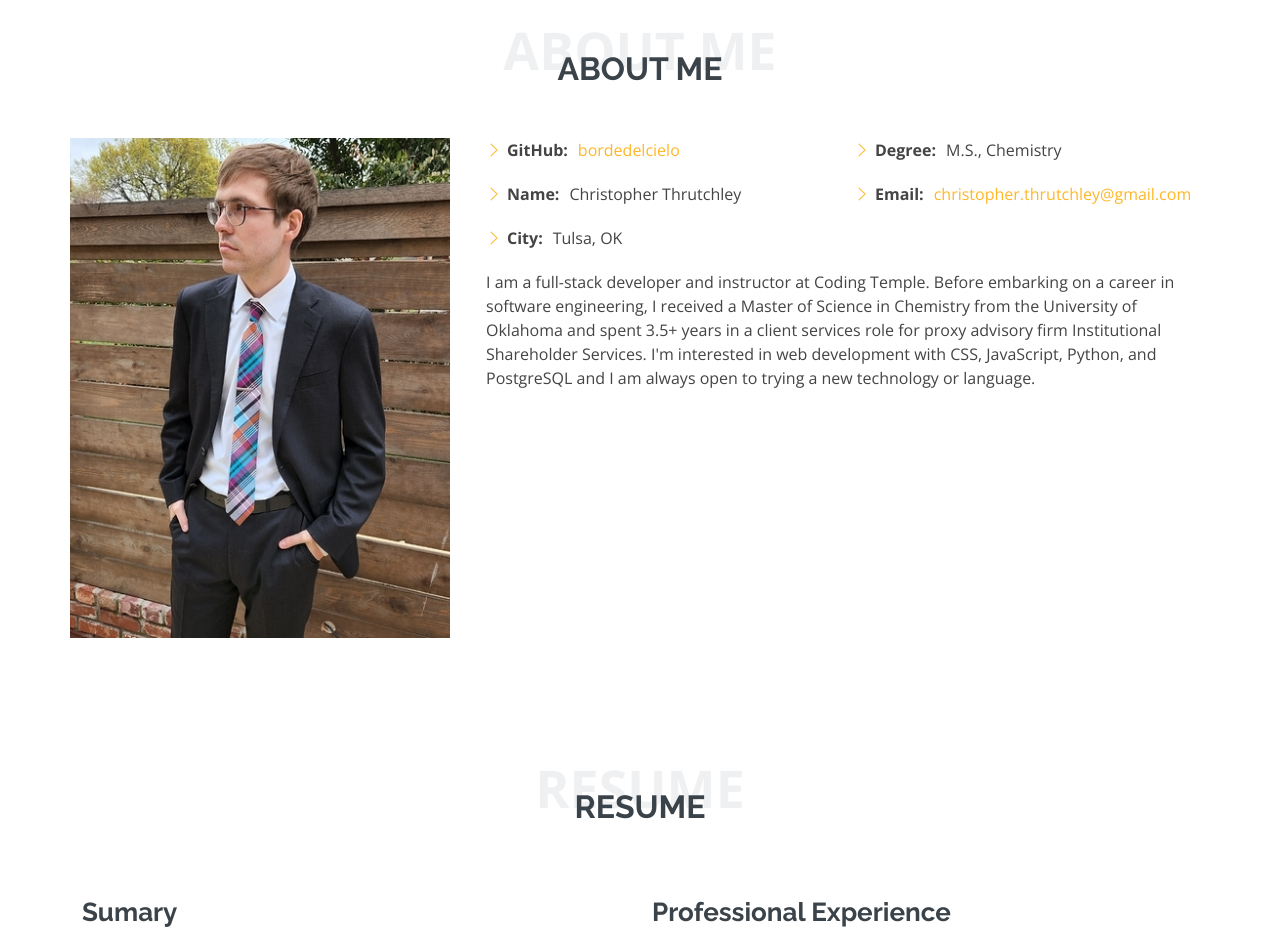
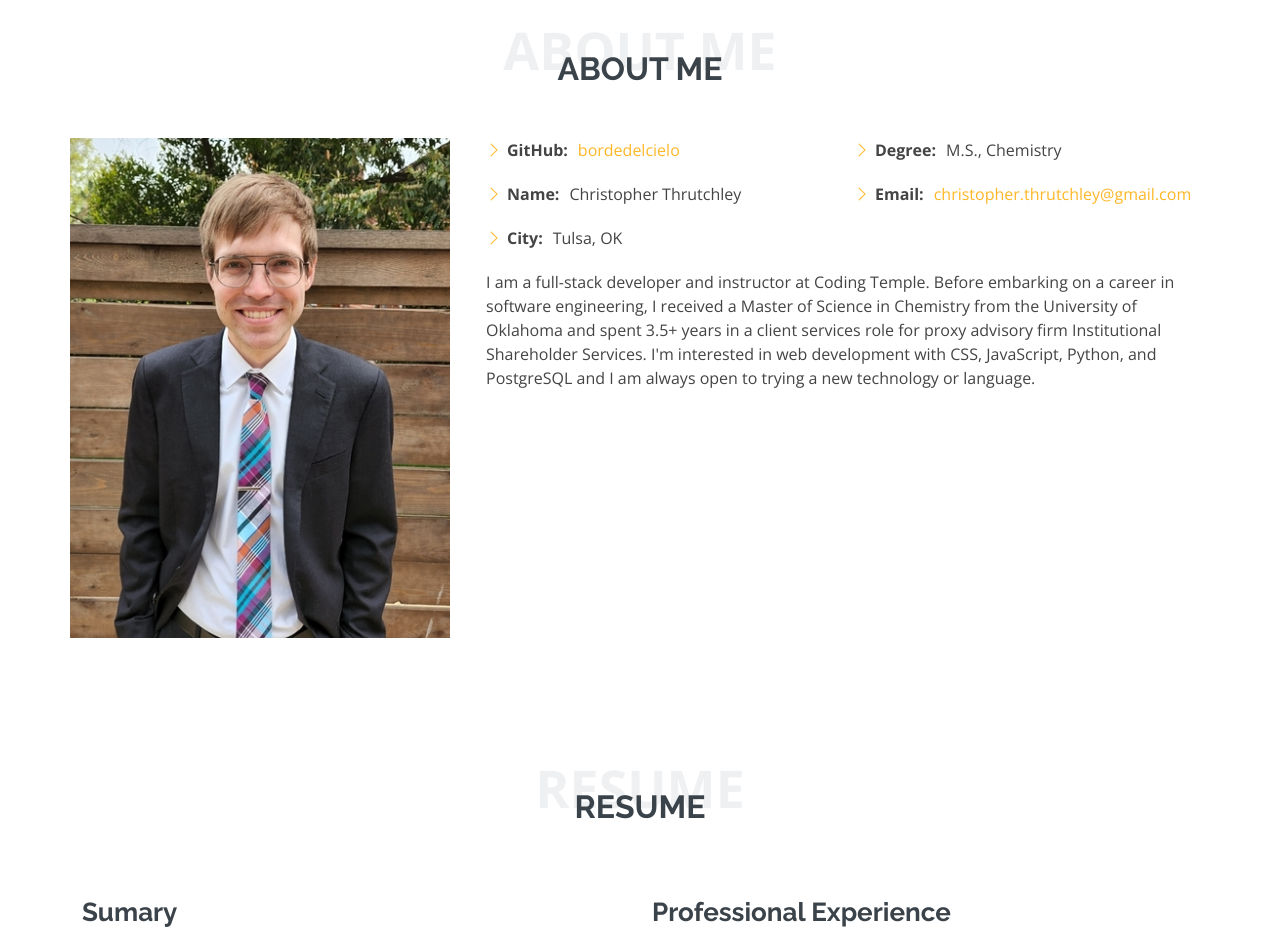
Before and after one commit to bordedelcielo/my-portfolio-site, a plain HTML site: page index.html in a window 1280 px wide. Shown: the part 840-1775 px from the top of the page. Drawn offline with nearby package versions, Linux system fonts and the light colour scheme.

Commit message:
changed picture

```diff
--- a/assets/css/style.css
+++ b/assets/css/style.css
@@ -526,7 +526,7 @@ section {
   color: #82909c;
 }
 .about .image {
-  background: url("../img/me-2022.jpg") center center no-repeat;
+  background: url("../img/formal.jpg") center center no-repeat;
   background-size: cover;
   min-height: 500px;
 }
```
Also changed, not shown: assets/img/formal.jpg (added).
